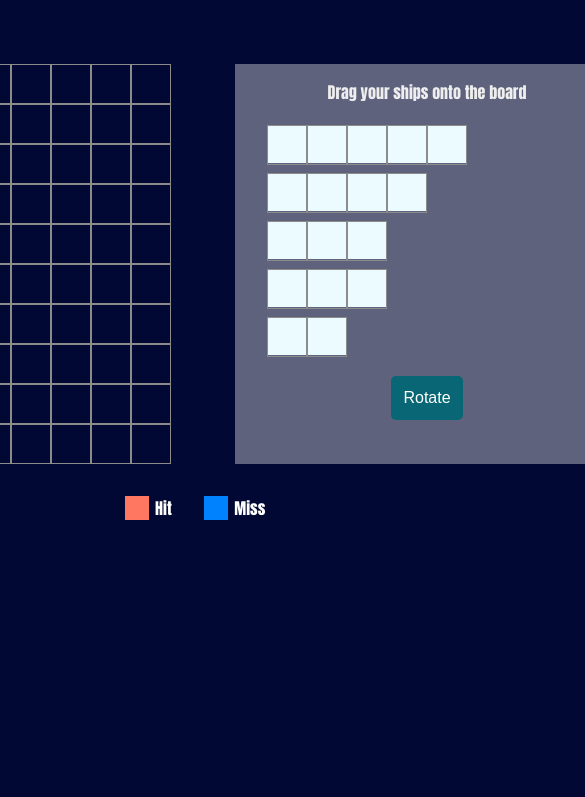
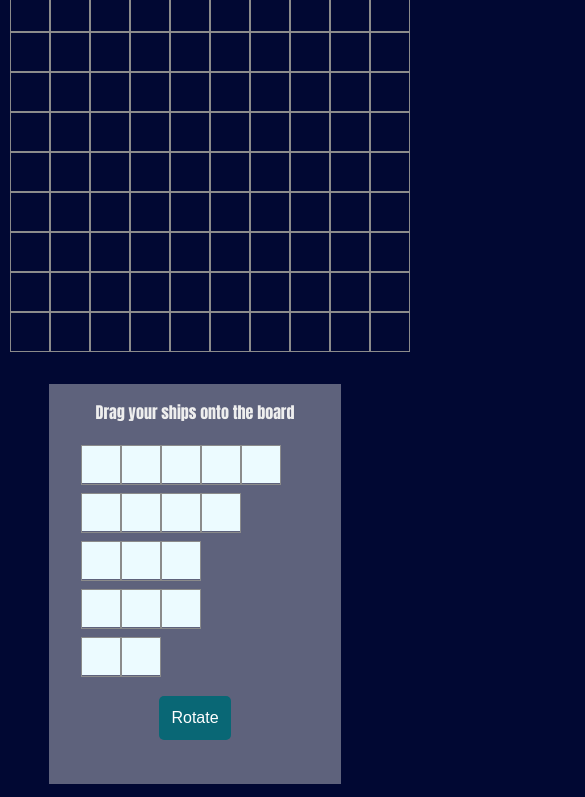
Before and after one commit to jon-ng0120/battleship, a website built with webpack: page dist/index.html in a window 390 px wide. Shown: the part 184-981 px from the top of the page, 585 px wide, since content can reach past the window. Before the commit the page ends 892 px from the top, so only its background shows below. Built offline with nearby package versions, Linux system fonts and the light colour scheme.

Commit message:
Added media query

```diff
--- a/src/style.css
+++ b/src/style.css
@@ -9,10 +9,8 @@ body {
 }
 
 #main-container {
-  margin-top: 3rem;
+  margin-top: 1rem;
   text-align: center;
-  height: 100vh;
-  width: 100vw;
 }
 
 #main-container > h1 {
@@ -25,6 +23,7 @@ body {
   display: flex;
   justify-content: center;
   margin-top: 5rem;
+  grid-gap: 2rem;
 }
 
 .gameboard {
@@ -39,10 +38,6 @@ body {
   border: 1px solid rgba(139, 139, 139);
   margin: 0;
   padding: 0;
-}
-
-#gameboard-1 {
-  margin-right: 4rem;
 }
 
 #gameboard-2 {
@@ -163,3 +158,20 @@ body {
 #miss-icon {
   background-color: #0082ff;
 }
+
+@media only screen and (max-width: 865px) {
+  #gameboards {
+    flex-direction: column;
+    width: 95%;
+    margin: auto;
+  }
+
+  .gameboard {
+    margin: auto;
+  }
+
+  #drag-item-container {
+    width: 70%;
+    margin: auto;
+  }
+}
```
